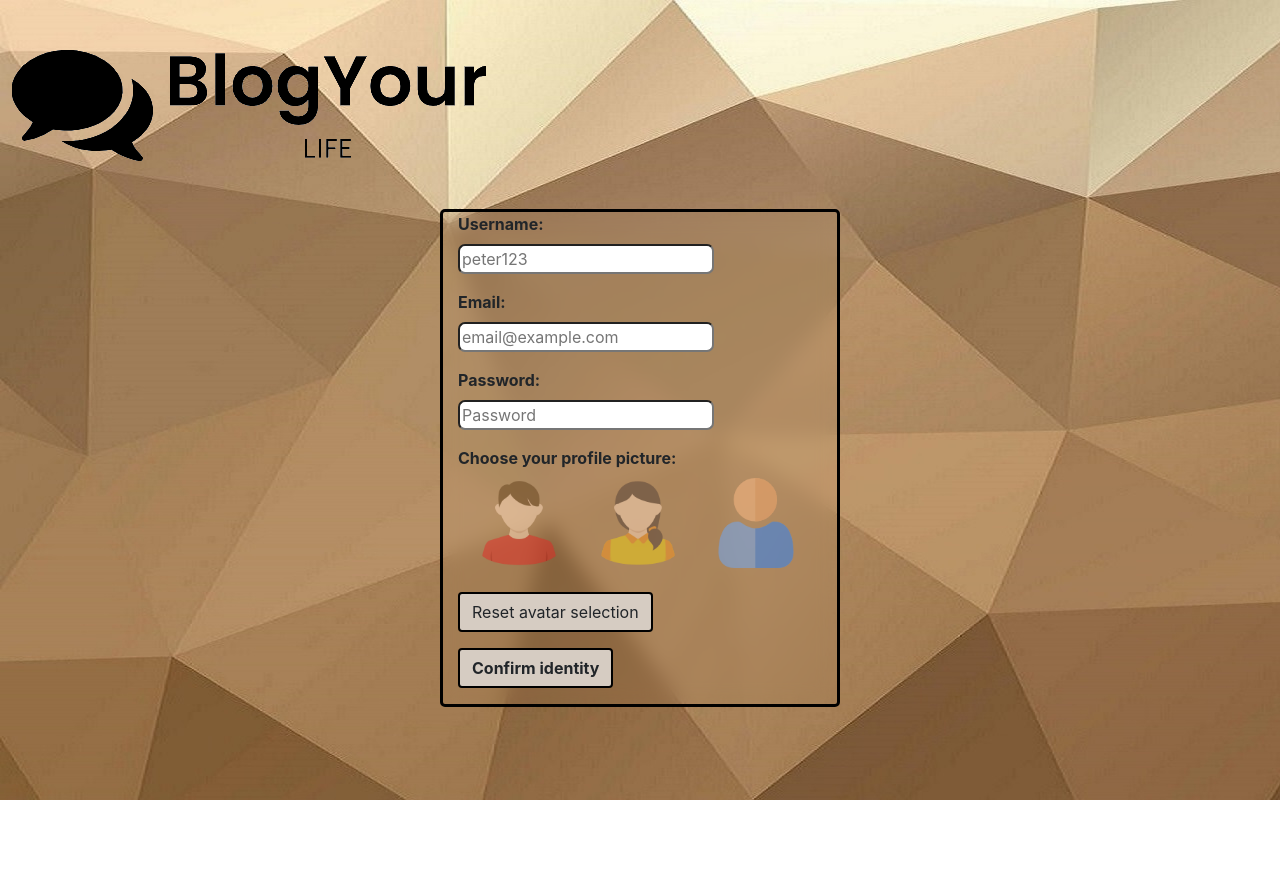
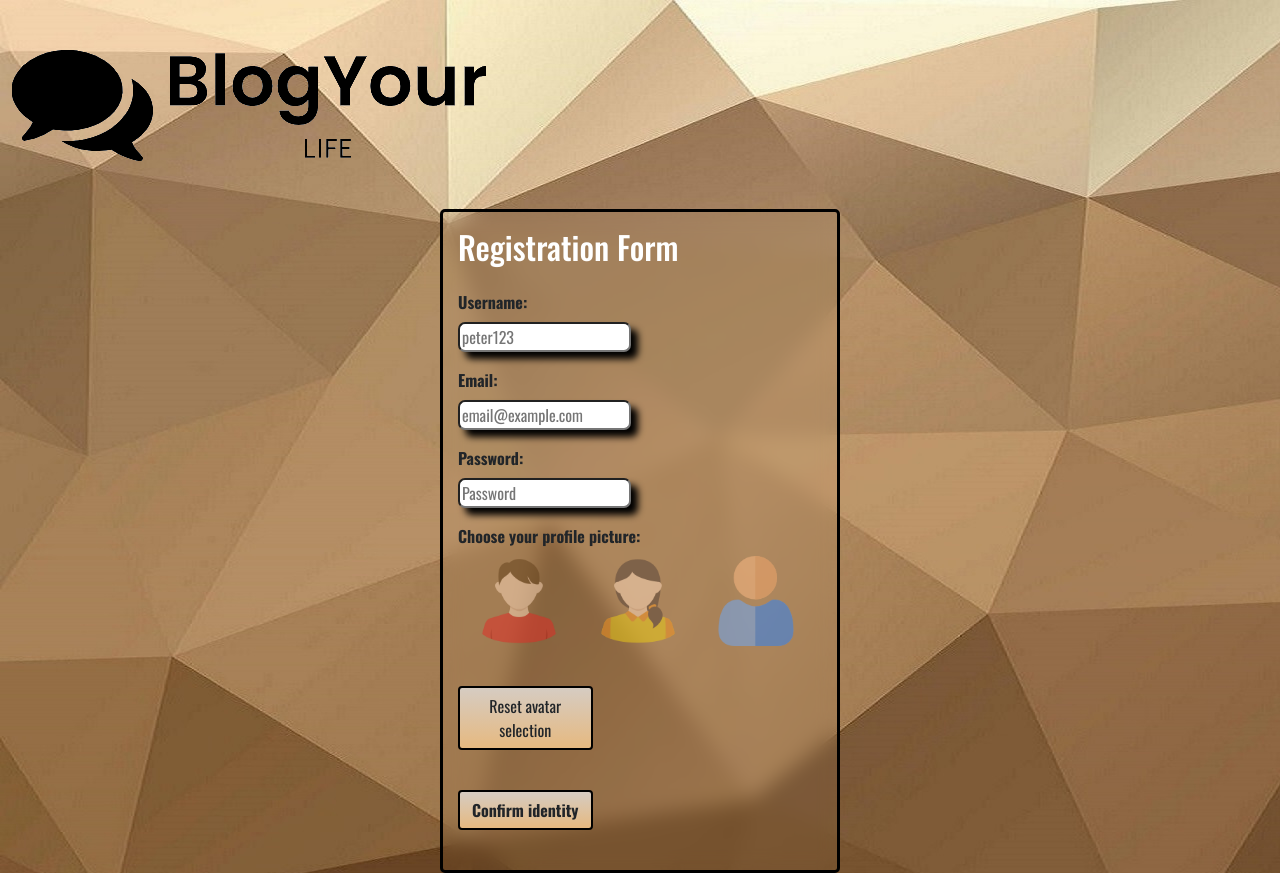
Before and after one commit to tmerca/diw23-24, a plain HTML site: page UD4_EX1/index.html in a window 1280 px wide. Before the commit the page ends 800 px from the top, so only its background shows below. Drawn offline with nearby package versions, Linux system fonts and the light colour scheme.

Commit message:
UD4 EX1 complete

```diff
--- a/UD4_EX1/index.html
+++ b/UD4_EX1/index.html
@@ -4,6 +4,7 @@
     <meta charset="UTF-8" />
     <meta name="viewport" content="width=device-width, initial-scale=1.0" />
     <link rel="stylesheet" href="style.css" />
+
     <link
       rel="stylesheet"
       href="https://cdn.jsdelivr.net/npm/bootstrap@4.3.1/dist/css/bootstrap.min.css"
@@ -25,6 +26,9 @@
     <main>
       <div class="container containerForm">
         <form class="row g-3">
+          <div class="col-12 my-3 formTitle">
+            <h2>Registration Form</h2>
+          </div>
           <div class="col-12">
             <label for="username"><strong>Username:</strong></label>
           </div>
@@ -69,36 +73,39 @@
             <div class="row">
               <div class="col-3 mx-3">
                 <label for="radioImage1">
+                  <input type="radio" name="radioImage" id="radioImage1"/>
                   <img class="imgAvatar" src="img/image1.png" />
                 </label>
-                <input type="radio" name="radioImage" id="radioImage1"/>
               </div>
 
               <div class="col-3 mx-1">
                 <label for="radioImage2">
+                  <input type="radio" name="radioImage" id="radioImage2" />
                   <img class="imgAvatar" src="img/image2.png" />
                 </label>
-                <input type="radio" name="radioImage" id="radioImage2" />
               </div>
 
-              <div class="col-3 mx-3">
+              <div class="col-3 mx-3 mb-3">
                 <label for="radioImage3">
+                  <input type="radio" name="radioImage" id="radioImage3" />
                   <img class="imgAvatar" src="img/image3.png" />
                 </label>
-                <input type="radio" name="radioImage" id="radioImage3" />
               </div>
             </div>
           </div>
           <div class="col-12 mb-3">
-            <button class="btn formButton">Reset avatar selection</button>
+            <button class="btn formButton transformButton">Reset avatar selection</button>
           </div>
-          <div class="col-12">
-            <button type="submit" class="btn formButton mb-3">
+          <div class="col-12 mt-4 mb-4">
+            <button type="submit" class="btn formButton transitionButton mb-3">
               <strong> Confirm identity </strong>
             </button>
           </div>
         </form>
       </div>
     </main>
+    <style>
+      @import url('https://fonts.googleapis.com/css2?family=Open+Sans:wght@300&display=swap');
+    </style>
   </body>
 </html>
--- a/UD4_EX1/style.css
+++ b/UD4_EX1/style.css
@@ -1,12 +1,35 @@
+@keyframes shake{
+   0%{transform: rotate(0deg);}
+   25%{transform: rotate(5deg);}
+   50%{transform: rotate(0deg);}
+   75%{transform: rotate(-5deg);}
+   100%{transform: rotate(0deg);}
+}
+
+@keyframes jiggle {
+    0%{transform: translateX(0);}
+    25%{transform: translateX(5px);}
+    50%{transform: translateX(0);}
+    75%{transform: translateX(-5px);}
+    100%{transform: translateX(0);}
+}
+
+@font-face {
+    font-family: Oswald;
+    src: url(font/Oswald-VariableFont_wght.ttf);
+}
+
 body{
     background-image: url("img/background.png") !important;
+    font-family: "Oswald" !important;
 }
 
-button[class*=formButton]{
+.formButton{
+    background: linear-gradient(to top, #e6b980 0%, #d6ccc2 100%);
     background-color: #d6ccc2 !important;
+    width: 134.5px;
     border: solid black 2px !important;
 }
-
 
 .containerForm{
     background-color: transparent;
@@ -16,26 +39,49 @@ button[class*=formButton]{
     border-radius: 5px;
 }
 
+.formTitle{
+    color: white;
+    animation: jiggle 1s infinite ease-in-out;
+}
+
+.transitionButton:hover{
+    width: 200px;
+    transition: all 1s ease 0s;
+}
+
+.transformButton:hover{
+    transform: rotate(20deg);
+    transition: all 1s ease 0s;
+}
+
 .selectAvatar{
     display: block;
 }
 
 .input-type{
     border-radius: 7px;
+    box-shadow: 7px 7px 7px black;
+}
+
+.input-type:hover{
+    animation: shake 0.3s ease-in;
 }
 
 input[type=radio] {
     display: none;
 }
 
+input[type=radio]:hover + img,
+input[type=radio]:checked + img {
+    opacity: 100%;
+    max-width: 120px;
+    max-height: 120px;
+    transition: all 1s;
+}
+
 .imgAvatar{
     opacity: 50%;
     max-width: 90px;
     max-height: 90px;
+    transition: all 0.5s;
 }
-
-.imgAvatar:hover{
-    opacity: 100%;
-    max-width: 120px;
-    max-height: 120px;
-}
```
Also changed, not shown: UD4_EX1/font/Oswald-VariableFont_wght.ttf (added).
